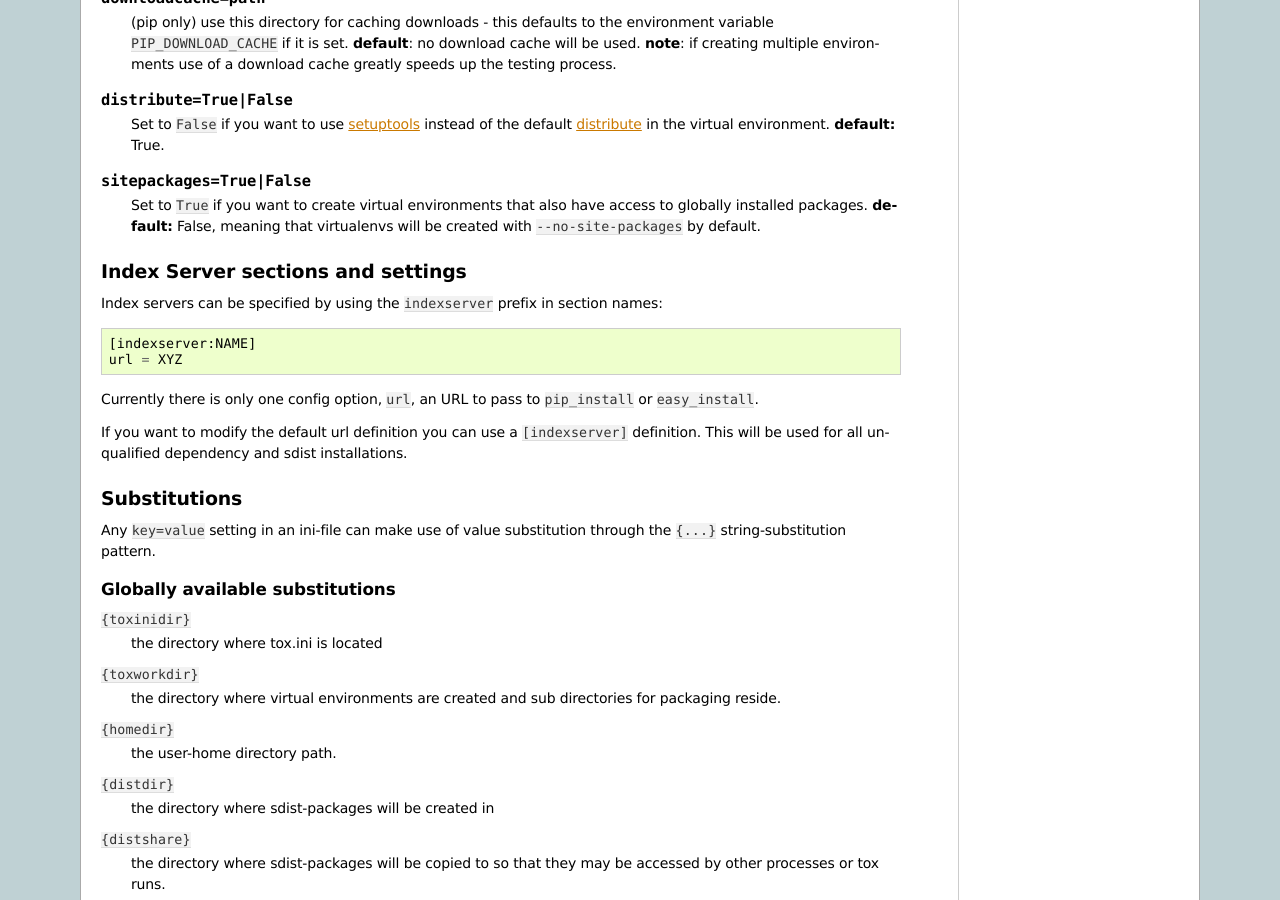
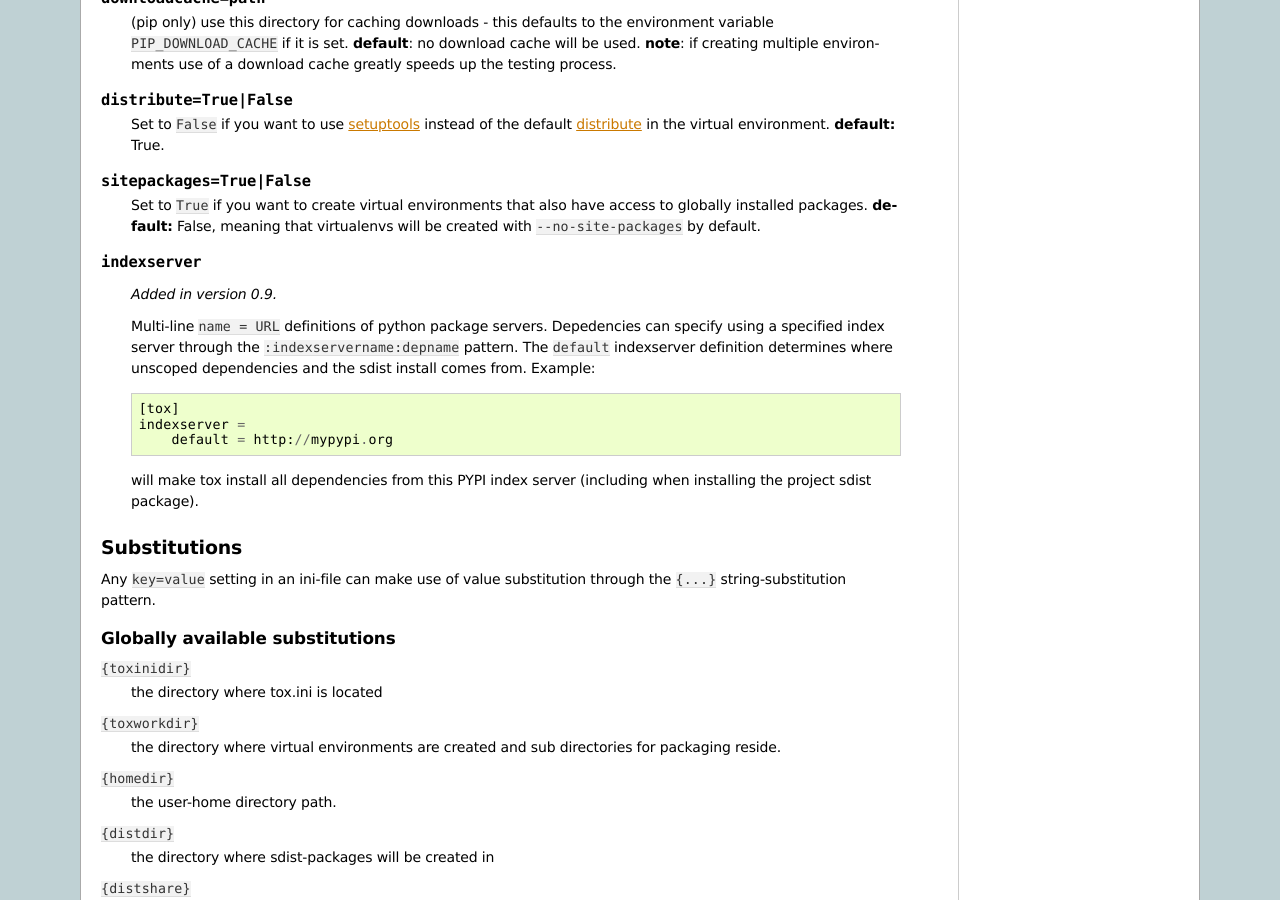
Before and after one commit to msabramo/tox, a Sphinx documentation site: the page built from doc/config.txt, in a window 1280 px wide and 900 px high, scrolled down 1754 px. Built offline with Sphinx 7.4.7, drawn with Linux system fonts in a browser that asks for light colours; some of the changed text lies outside the part shown.

Commit message:
actually use a simpler indexserver definition after all

```diff
--- a/doc/config.txt
+++ b/doc/config.txt
@@ -135,21 +135,23 @@ Complete list of settings that you can put into ``testenv*`` sections:
     have access to globally installed packages.  **default:** False, meaning
     that virtualenvs will be created with ``--no-site-packages`` by default.
 
-Index Server sections and settings
--------------------------------------------
+.. confval:: indexserver
 
-Index servers can be specified by using the ``indexserver`` prefix
-in section names::
+   .. versionadded:: 0.9
 
-    [indexserver:NAME]
-    url = XYZ
+   Multi-line ``name = URL`` definitions of python package servers.
+   Depedencies can specify using a specified index server through the
+   ``:indexservername:depname`` pattern.  The ``default`` indexserver
+   definition determines where unscoped dependencies and the sdist install
+   comes from.  Example::
 
-Currently there is only one config option, ``url``, an URL
-to pass to ``pip_install`` or ``easy_install``.
+        [tox]
+        indexserver =
+            default = http://mypypi.org
 
-If you want to modify the default url definition you can use
-a ``[indexserver]`` definition.  This will be used for all
-unqualified dependency and sdist installations.
+   will make tox install all dependencies from this PYPI index server
+   (including when installing the project sdist package).
+
 
 Substitutions
 ---------------------
--- a/setup.py
+++ b/setup.py
@@ -35,7 +35,7 @@ def main():
         description='virtualenv-based automation of test activities',
         long_description=long_description,
         url='http://codespeak.net/tox',
-        version='0.9.dev5',
+        version='0.9.dev6',
         license='GPLv2 or later',
         platforms=['unix', 'linux', 'osx', 'cygwin', 'win32'],
         author='holger krekel',
--- a/tox/__init__.py
+++ b/tox/__init__.py
@@ -1,5 +1,5 @@
 #
-__version__ = '0.9.dev5'
+__version__ = '0.9.dev6'
 
 from py.apipkg import initpkg
 
```
Also changed, not shown: doc/example/basic.txt (+15 -6 lines), 5 other files.
